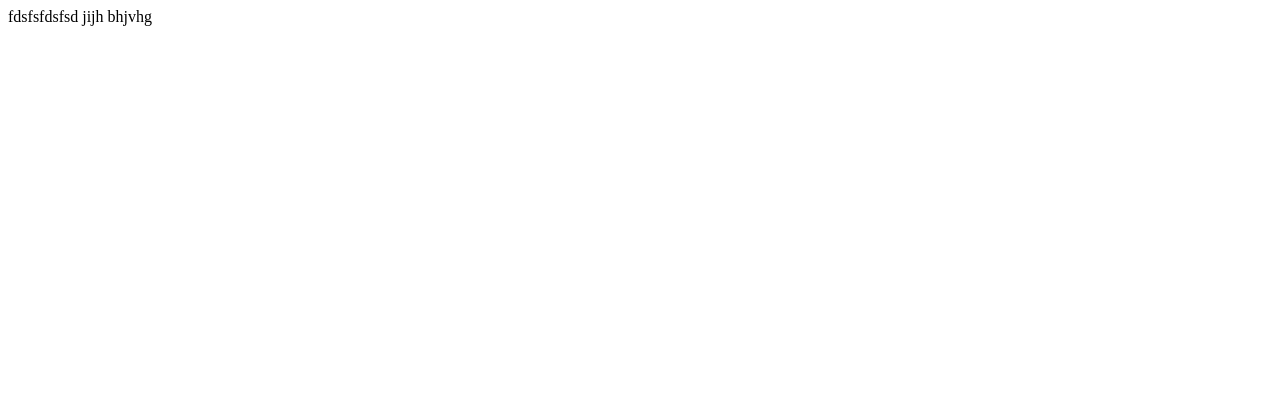
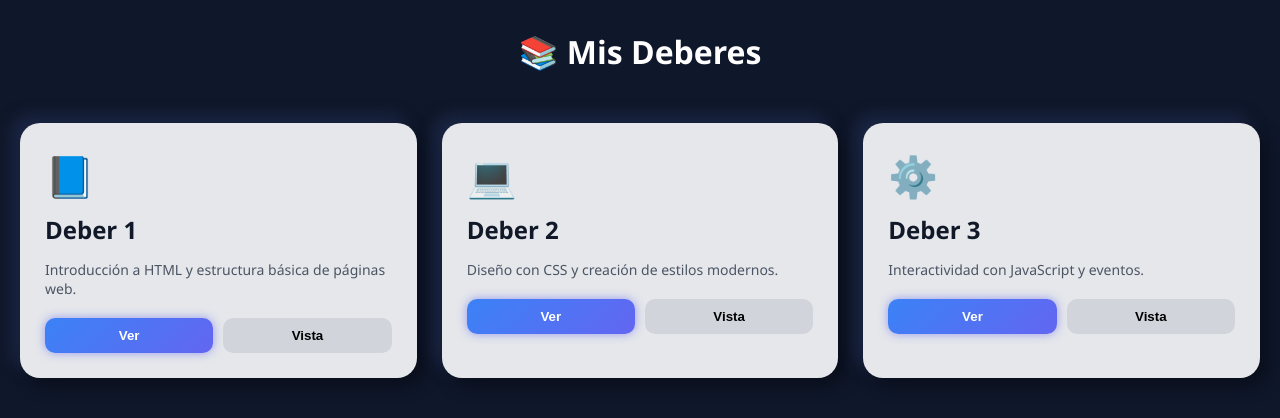
Before and after one commit to CarlosApolo/VISUAL-STDIO-CODE, a plain HTML site: page Deber1.html in a window 1280 px wide. Drawn offline with Linux system fonts and the light colour scheme.

Commit message:
Agregando datos

```diff
--- a/Deber1.html
+++ b/Deber1.html
@@ -1,13 +1,152 @@
 <!DOCTYPE html>
-<html lang="en">
+<html lang="es">
 <head>
-    <meta charset="UTF-8">
-    <meta name="viewport" content="width=device-width, initial-scale=1.0">
-    <title>Document</title>
+<meta charset="UTF-8">
+<meta name="viewport" content="width=device-width, initial-scale=1.0">
+<title>Deberes - Apolo</title>
+
+<style>
+    body {
+        margin: 0;
+        font-family: 'Segoe UI', sans-serif;
+        background: #0f172a;
+        color: #333;
+    }
+
+    h1 {
+        text-align: center;
+        color: white;
+        margin: 30px 0;
+    }
+
+    /* GRID */
+    .container {
+        display: grid;
+        grid-template-columns: repeat(auto-fit, minmax(280px, 1fr));
+        gap: 25px;
+        padding: 20px;
+    }
+
+    /* CARD */
+    .card {
+        background: #e5e7eb;
+        border-radius: 20px;
+        padding: 25px;
+        box-shadow: 8px 8px 15px #0a0f1c,
+                    -8px -8px 15px #1c2745;
+        transition: all 0.3s ease;
+        position: relative;
+        overflow: hidden;
+    }
+
+    /* HOVER */
+    .card:hover {
+        transform: translateY(-10px);
+        box-shadow: 12px 12px 20px #0a0f1c,
+                    -12px -12px 20px #1c2745;
+    }
+
+    /* ICON */
+    .icon {
+        font-size: 40px;
+        margin-bottom: 10px;
+    }
+
+    /* TITLE */
+    .card h2 {
+        margin: 10px 0;
+        font-size: 24px;
+        color: #111827;
+    }
+
+    /* TEXT */
+    .card p {
+        font-size: 14px;
+        color: #4b5563;
+        margin-bottom: 20px;
+    }
+
+    /* BUTTONS */
+    .buttons {
+        display: flex;
+        gap: 10px;
+    }
+
+    .btn {
+        flex: 1;
+        padding: 10px;
+        border: none;
+        border-radius: 10px;
+        cursor: pointer;
+        font-weight: bold;
+        transition: 0.3s;
+    }
+
+    /* PRIMARY BUTTON */
+    .btn-primary {
+        background: linear-gradient(135deg, #3b82f6, #6366f1);
+        color: white;
+        box-shadow: 0 0 10px rgba(99,102,241,0.6);
+    }
+
+    .btn-primary:hover {
+        box-shadow: 0 0 20px rgba(99,102,241,1);
+        transform: scale(1.05);
+    }
+
+    /* SECOND BUTTON */
+    .btn-secondary {
+        background: #d1d5db;
+    }
+
+    .btn-secondary:hover {
+        background: #9ca3af;
+        transform: scale(1.05);
+    }
+
+</style>
 </head>
+
 <body>
-    fdsfsfdsfsd
-    jijh
-    bhjvhg
+
+<h1>📚 Mis Deberes</h1>
+
+<div class="container">
+
+    <!-- CARD 1 -->
+    <div class="card">
+        <div class="icon">📘</div>
+        <h2>Deber 1</h2>
+        <p>Introducción a HTML y estructura básica de páginas web.</p>
+        <div class="buttons">
+            <button class="btn btn-primary">Ver</button>
+            <button class="btn btn-secondary">Vista</button>
+        </div>
+    </div>
+
+    <!-- CARD 2 -->
+    <div class="card">
+        <div class="icon">💻</div>
+        <h2>Deber 2</h2>
+        <p>Diseño con CSS y creación de estilos modernos.</p>
+        <div class="buttons">
+            <button class="btn btn-primary">Ver</button>
+            <button class="btn btn-secondary">Vista</button>
+        </div>
+    </div>
+
+    <!-- CARD 3 -->
+    <div class="card">
+        <div class="icon">⚙️</div>
+        <h2>Deber 3</h2>
+        <p>Interactividad con JavaScript y eventos.</p>
+        <div class="buttons">
+            <button class="btn btn-primary">Ver</button>
+            <button class="btn btn-secondary">Vista</button>
+        </div>
+    </div>
+
+</div>
+
 </body>
 </html>
```
Also changed, not shown: index.html (+119 -7 lines).
